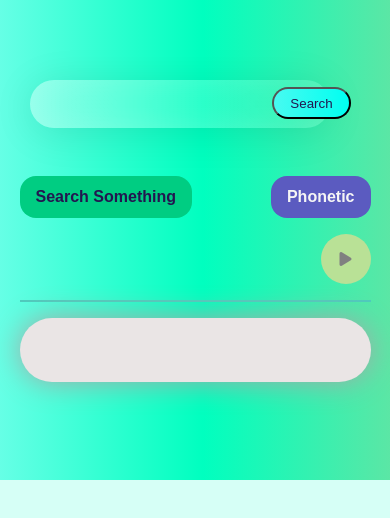
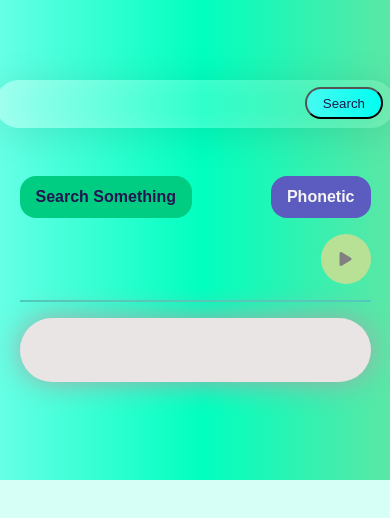
Before and after one commit to mdabdulaziztanvir/colorFlipper, a plain HTML site: page dictionary-api/index.html in a window 390 px wide. Drawn offline with Linux system fonts and the light colour scheme.

Commit message:
try five

```diff
--- a/dictionary-api/style.css
+++ b/dictionary-api/style.css
@@ -212,10 +212,10 @@ hr {
     max-width: 90%;
   }
   #dictionary-input {
-    width: 20%;
-    min-width: 300px;
-    -webkit-width: 20%;
-    -webkit-min-width: 300px;
+    width: 30%;
+    min-width: 400px;
+    -webkit-width: 30%;
+    -webkit-min-width: 400px;
     backdrop-filter: blur(0);
   }
   h4 {
```
